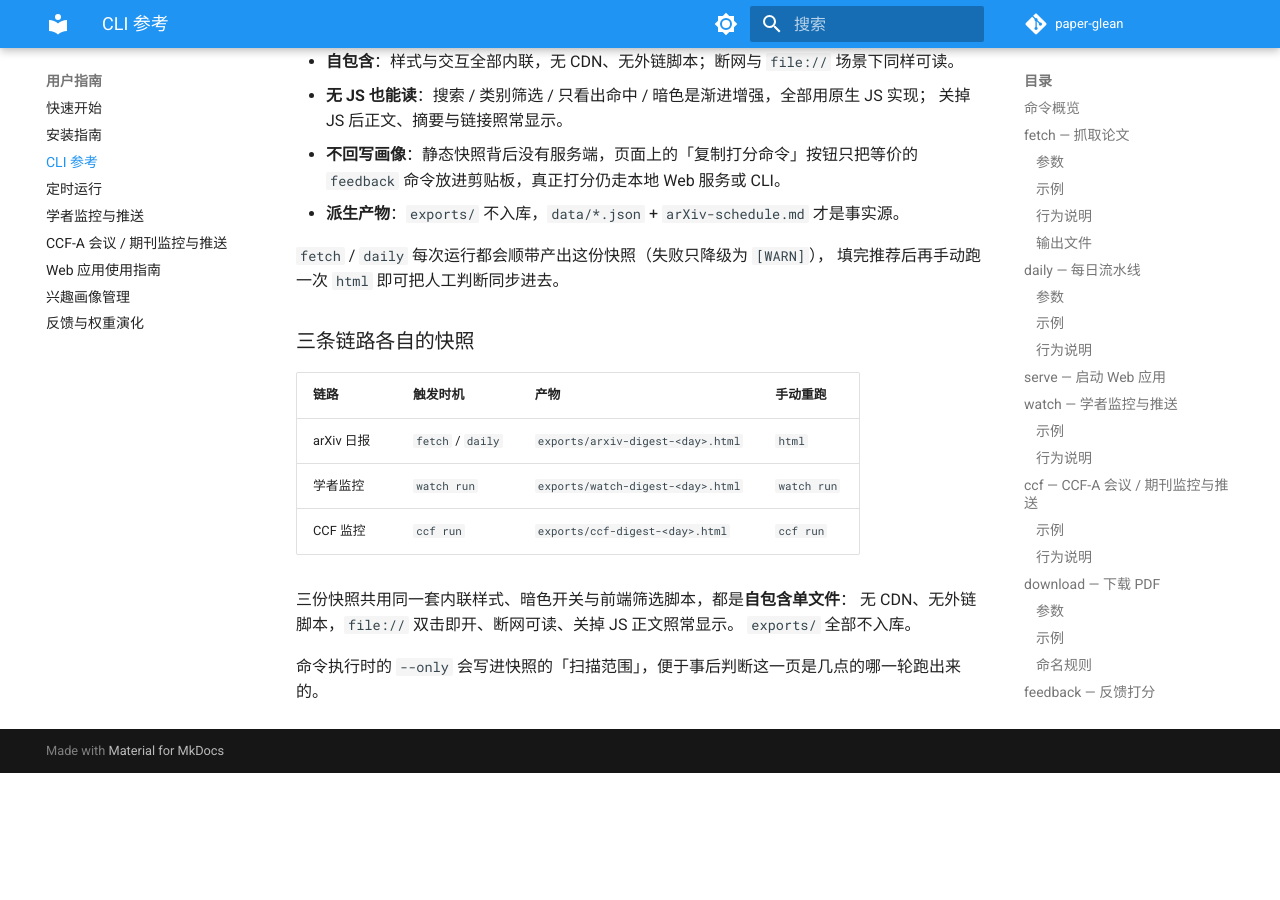
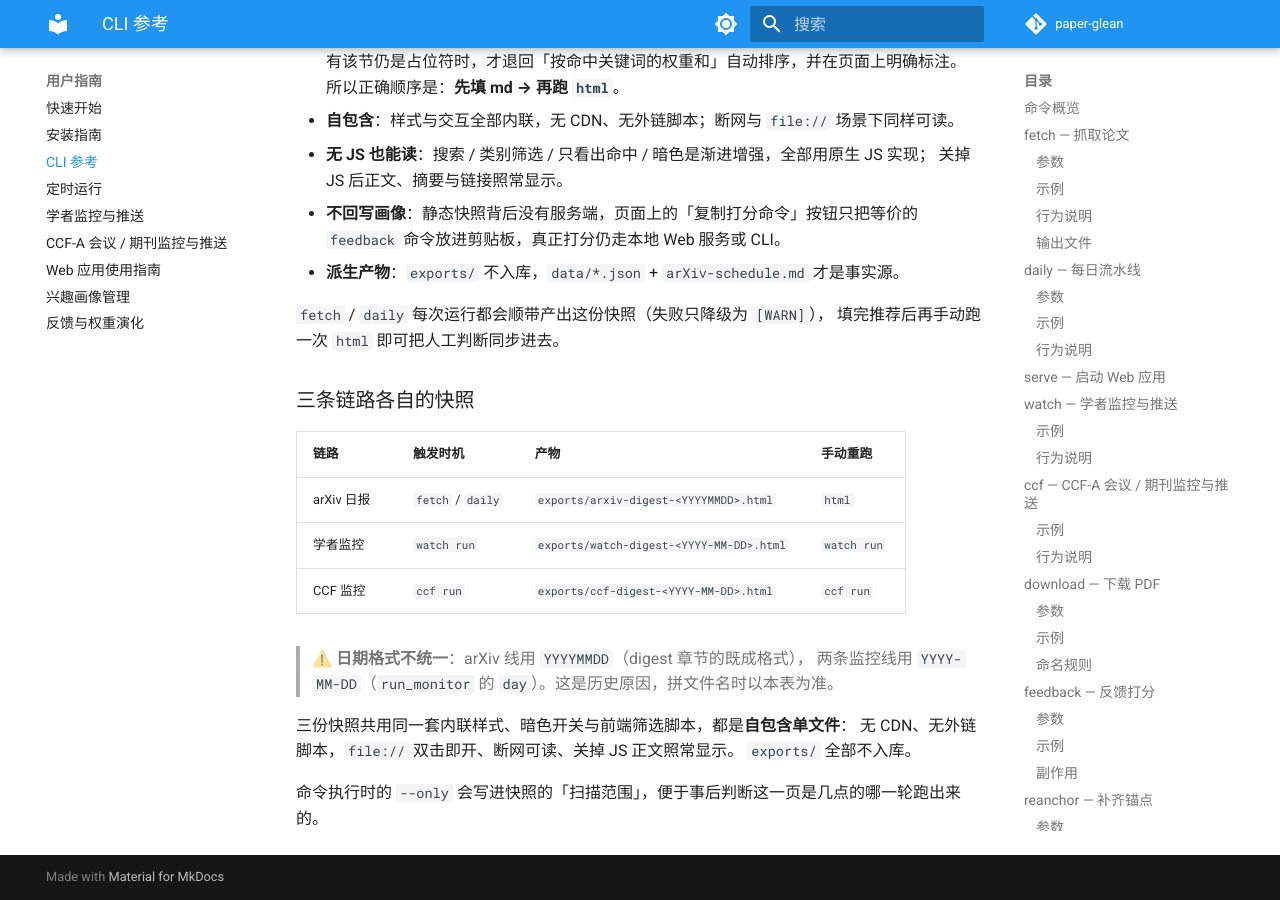
Before and after one commit to 0xaiio/paper-glean, an MkDocs documentation site: the page built from docs/user-guide/cli.md, in a window 1280 px wide and 900 px high, scrolled down 9689 px. Built offline with MkDocs 1.6.1 and Material for MkDocs 9.7.7, drawn with Linux system fonts in a browser that asks for light colours; comment, search, counter and statistics services are not loaded; before the commit the page ends 10462 px from its top, so only the background shows below that; some of the changed text lies outside the part shown.

Commit message:
docs: 修正监控快照的日期格式为 YYYY-MM-DD
`monitor.run_monitor` 的 `day` 取自 `strftime("%Y-%m-%d")`，因此
`watch run` / `ccf run` 落盘的是 exports/<namespace>-digest-<YYYY-MM-DD>.html，
而 arXiv 线的 `render_day` 用的是 digest 章节既成的 YYYYMMDD。
上一轮文档统一写成 YYYYMMDD，与实际不符 —— 照文档拼附件的自动化会找不到文件。

改为在五处显式写明各自格式，并特别标注「两种格式不统一、别想当然统一」。
（观察，未改代码：统一格式会打破既有产物名与自动化 prompt 的既有引用，
留待 HX 决定，不擅自变更。）

```diff
--- a/docs/user-guide/cli.md
+++ b/docs/user-guide/cli.md
@@ -172,9 +172,11 @@
 
 - **解析顺序**：个人主页 → DBLP → Semantic Scholar；显式配置了 `dblp`/`s2` 时会并行合并去重。
 - **首次建基线**：新加入的对象第一次运行只记录「已见」，**不推送**历史成果（除非 `--force`）。
-- **落盘 HTML 快照**：每次 `run` 都会产出 `exports/watch-digest-<YYYYMMDD>.html`（失败只降级 `[WARN]`）。
+- **落盘 HTML 快照**：每次 `run` 都会产出 `exports/watch-digest-<YYYY-MM-DD>.html`（失败只降级 `[WARN]`）。
   **零新作也会出页面** —— 页面上带「本次运行」证据表（扫描范围 / 各源取回条数 / 新建基线 / 推送通道），
   「今天没消息」与「脚本根本没跑通」是两件事，这里要把后者排除掉。
+  > ⚠️ **监控快照用 `YYYY-MM-DD`**（`run_monitor` 的 `day` 就是 `strftime("%Y-%m-%d")`），
+  > 与 arXiv 快照的 `arxiv-digest-<YYYYMMDD>.html` **不同**，脚本里拼文件名时别想当然。
 - **盲区告警**：某位学者本轮**一条内容都没取到**（`sources=[]`、指纹 0）时打印
   `[WARN] 盲区：<姓名> …… 源可能不可达（不是「没有新作」）`，并在 HTML 里标为「盲区」。
   这一情形下 `last_checked` 仍会刷新、`sources` 仍可能残留上一次的累积并集，**两者都不能证明本次抓取成功**。
@@ -224,7 +226,7 @@
 - **DBLP 不做抓取**：2026-09 起 DBLP 全部端点都有反爬拦截页，`dblp` 字段仅作人工参考链接。
 - **首次建基线**：新条目第一次运行只记录「已见」，**不推送**历史 CFP（除非 `--force`）。
 - **勾选即订阅**：`[ ]` 的条目**不会发起任何网络请求**；`refresh` 不会改动你的勾选状态。
-- **落盘 HTML 快照**：每次 `run` 都会产出 `exports/ccf-digest-<YYYYMMDD>.html`（失败只降级 `[WARN]`）。
+- **落盘 HTML 快照**：每次 `run` 都会产出 `exports/ccf-digest-<YYYY-MM-DD>.html`（失败只降级 `[WARN]`）。
   与学者监控同一套页面骨架与「本次运行」证据表，零更新同样出页面。
 - **盲区告警**：某会议/期刊本轮**一条内容都没取到**时打印 `[WARN] 盲区：…`，
   HTML 中同样标为「盲区」而非「无更新」。注意 `last_error` 恒为空 —— 引擎不持久化抓取错误，
@@ -387,9 +389,12 @@
 
 | 链路 | 触发时机 | 产物 | 手动重跑 |
 |------|---------|------|---------|
-| arXiv 日报 | `fetch` / `daily` | `exports/arxiv-digest-<day>.html` | `html` |
-| 学者监控 | `watch run` | `exports/watch-digest-<day>.html` | `watch run` |
-| CCF 监控 | `ccf run` | `exports/ccf-digest-<day>.html` | `ccf run` |
+| arXiv 日报 | `fetch` / `daily` | `exports/arxiv-digest-<YYYYMMDD>.html` | `html` |
+| 学者监控 | `watch run` | `exports/watch-digest-<YYYY-MM-DD>.html` | `watch run` |
+| CCF 监控 | `ccf run` | `exports/ccf-digest-<YYYY-MM-DD>.html` | `ccf run` |
+
+> ⚠️ **日期格式不统一**：arXiv 线用 `YYYYMMDD`（digest 章节的既成格式），
+> 两条监控线用 `YYYY-MM-DD`（`run_monitor` 的 `day`）。这是历史原因，拼文件名时以本表为准。
 
 三份快照共用同一套内联样式、暗色开关与前端筛选脚本，都是**自包含单文件**：
 无 CDN、无外链脚本，`file://` 双击即开、断网可读、关掉 JS 正文照常显示。
```
Also changed, not shown: docs/product/features.md (+2 -2 lines), docs/user-guide/ccf-watching.md (+2 -2 lines), docs/user-guide/scheduling.md (+6 -3 lines), docs/user-guide/watching.md (+2 -2 lines).
